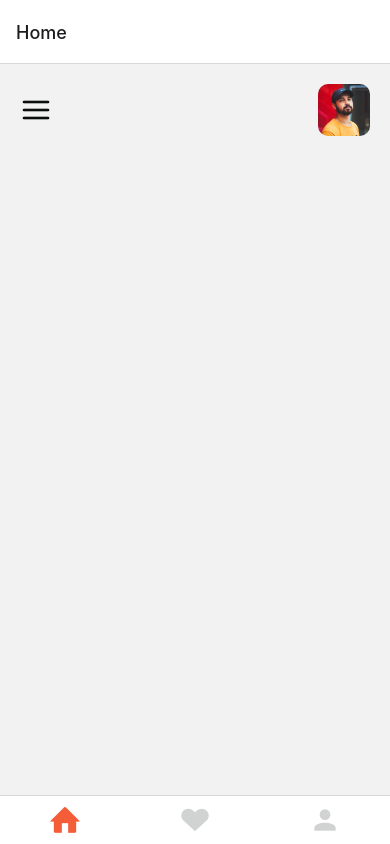
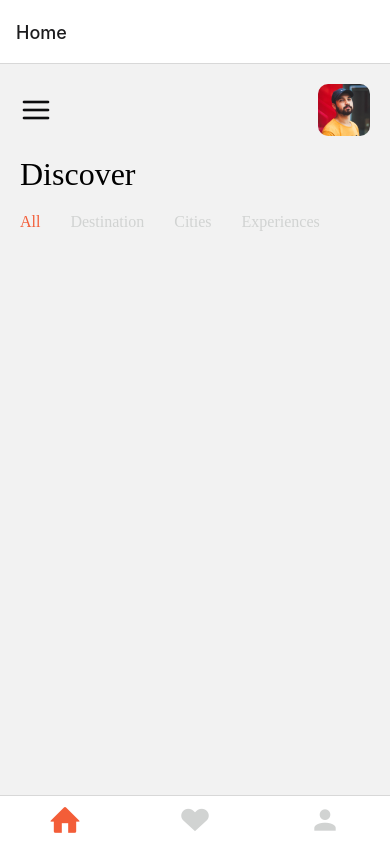
Before and after one commit to mateus-azevedo/travelAppUi, a React Native app: screen /Home in a window 390 px wide. Built offline with nearby package versions, Linux system fonts and the light colour scheme.

Commit message:
feat: adiciona estilo ao menu discover

```diff
--- a/components/Home.js
+++ b/components/Home.js
@@ -1,5 +1,5 @@
 import React from 'react';
-import { View, StyleSheet, ScrollView, Image } from 'react-native';
+import { View, StyleSheet, ScrollView, Image, Text } from 'react-native';
 import { SafeAreaView } from 'react-native-safe-area-context';
 
 import Feather from 'react-native-vector-icons/Feather';
@@ -29,6 +29,20 @@ const Home = ({ navigation }) => {
             <Image source={profile} style={styles.profileImage} />
           </View>
         </SafeAreaView>
+
+        {/* Discover */}
+        <View style={styles.discoverWrapper}>
+          <Text style={styles.discoverTitle}>Discover</Text>
+          <View style={styles.discoverCategoriesWrapper}>
+            <Text
+              style={[styles.discoverCategoryText, { color: colors.orange }]}>
+              All
+            </Text>
+            <Text style={styles.discoverCategoryText}>Destination</Text>
+            <Text style={styles.discoverCategoryText}>Cities</Text>
+            <Text style={styles.discoverCategoryText}>Experiences</Text>
+          </View>
+        </View>
       </ScrollView>
     </View>
   );
@@ -52,6 +66,24 @@ const styles = StyleSheet.create({
     height: 52,
     borderRadius: 10,
   },
+  discoverWrapper: {
+    marginHorizontal: 20,
+    marginTop: 20,
+  },
+  discoverTitle: {
+    fontFamily: 'Lato-Bold',
+    fontSize: 32,
+  },
+  discoverCategoriesWrapper: {
+    flexDirection: 'row',
+    marginTop: 20,
+  },
+  discoverCategoryText: {
+    marginRight: 30,
+    fontFamily: 'Lato-Regular',
+    fontSize: 16,
+    color: colors.gray,
+  },
 });
 
 export default Home;
```
